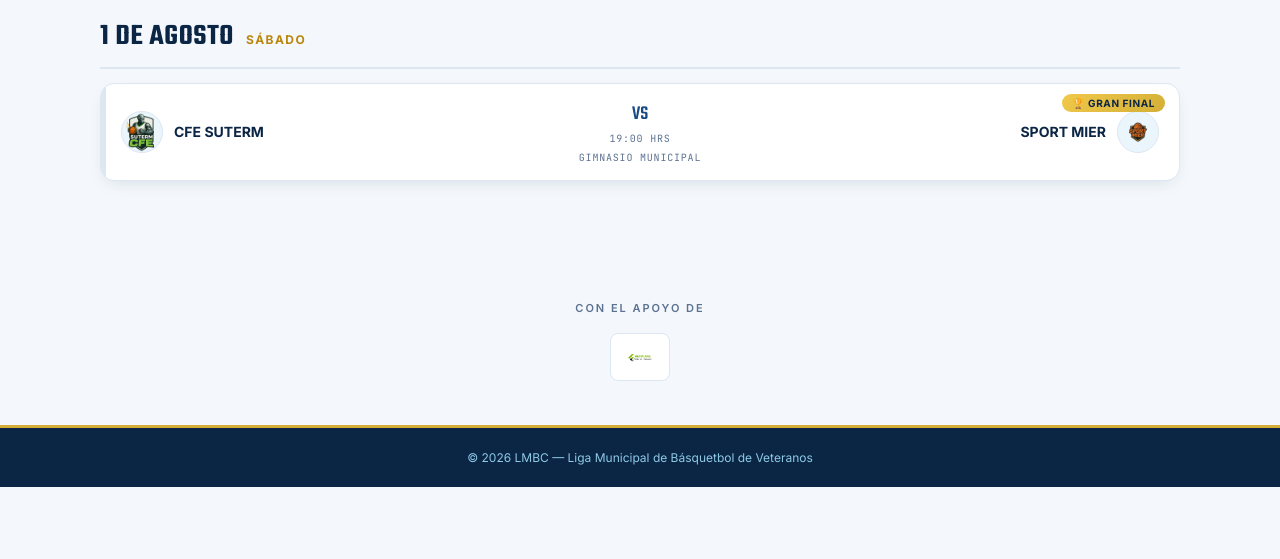
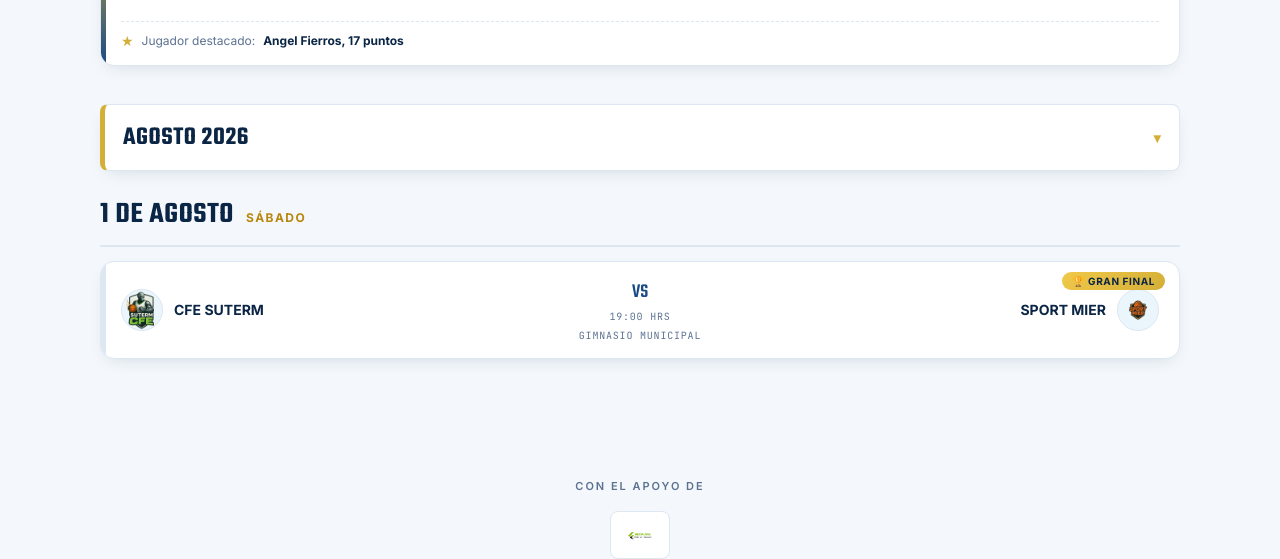
Before and after one commit to inproneg77/LMBCV, a plain HTML site: page index.html in a window 1280 px wide. Shown: the part 803-1362 px from the top of the page. Before the commit the page ends 1290 px from the top, so only its background shows below. Drawn offline with Linux system fonts and the light colour scheme.

Commit message:
Add files via upload

```diff
--- a/css/style.css
+++ b/css/style.css
@@ -139,6 +139,35 @@
 .page{ max-width: 1120px; margin: 0 auto; padding: 34px 20px 40px; }
 
 .jornada{ margin-bottom: 38px; }
+
+/* ===== Agrupado por mes (colapsable) ===== */
+.mes{ margin-bottom: 6px; }
+.mes__titulo{
+  list-style: none;
+  cursor: pointer;
+  font-size: 26px;
+  color: var(--navy);
+  padding: 14px 18px;
+  background: var(--white);
+  border: 1px solid var(--line);
+  border-left: 5px solid var(--gold);
+  border-radius: var(--radius-sm);
+  margin-bottom: 18px;
+  display:flex; align-items:center; justify-content:space-between;
+  box-shadow: var(--shadow);
+  user-select: none;
+}
+.mes__titulo::-webkit-details-marker{ display:none; }
+.mes__titulo::after{
+  content: "▾";
+  font-family: 'Inter', sans-serif;
+  font-size: 14px;
+  color: var(--gold);
+  transition: transform .2s ease;
+}
+.mes:not([open]) .mes__titulo::after{ transform: rotate(-90deg); }
+.mes:not([open]) .mes__titulo{ margin-bottom: 0; opacity: .85; }
+.mes__contenido{ padding-top: 4px; }
 .jornada__head{
   display:flex; align-items:baseline; gap: 12px; margin-bottom: 14px;
   border-bottom: 2px solid var(--line); padding-bottom: 9px;
--- a/js/calendario.js
+++ b/js/calendario.js
@@ -35,14 +35,25 @@
     return;
   }
 
-  // Agrupar por fecha y ordenar cronológicamente
-  const porFecha = {};
-  juegos.forEach(j => { (porFecha[j.fecha] ??= []).push(j); });
-  const fechasOrdenadas = Object.keys(porFecha).sort();
+  // Agrupar primero por mes, luego por fecha exacta dentro de cada mes
+  const porMes = {};
+  juegos.forEach(j => {
+    const mesKey = j.fecha.slice(0, 7); // "2026-08"
+    (porMes[mesKey] ??= {})[j.fecha] ??= [];
+    porMes[mesKey][j.fecha].push(j);
+  });
 
-  cont.innerHTML = fechasOrdenadas.map(fecha => {
+  const mesesOrdenados = Object.keys(porMes).sort();
+  const hoyMesKey = new Date().toISOString().slice(0, 7);
+
+  cont.innerHTML = mesesOrdenados.map(mesKey => {
+    const fechas = Object.keys(porMes[mesKey]).sort();
+    const nombreMes = nombreDeMes(mesKey);
+    const abierto = mesKey >= hoyMesKey ? 'open' : ''; // meses pasados quedan colapsados
+
+    const jornadasHTML = fechas.map(fecha => {
       const { diaSemana, texto } = formatearFecha(fecha);
-    const filas = porFecha[fecha]
+      const filas = porMes[mesKey][fecha]
         .sort((a,b) => a.hora.localeCompare(b.hora))
         .map(renderJuego).join('');
 
@@ -56,6 +67,19 @@
         </div>
       `;
     }).join('');
+
+    return `
+      <details class="mes" ${abierto}>
+        <summary class="mes__titulo display">${nombreMes}</summary>
+        <div class="mes__contenido">${jornadasHTML}</div>
+      </details>
+    `;
+  }).join('');
+}
+
+function nombreDeMes(mesKey) {
+  const [y, m] = mesKey.split('-').map(Number);
+  return `${MESES[m - 1].charAt(0).toUpperCase() + MESES[m - 1].slice(1)} ${y}`;
 }
 
 function renderJuego(j) {
```
Lines whose indentation alone changed are shown as unchanged.
